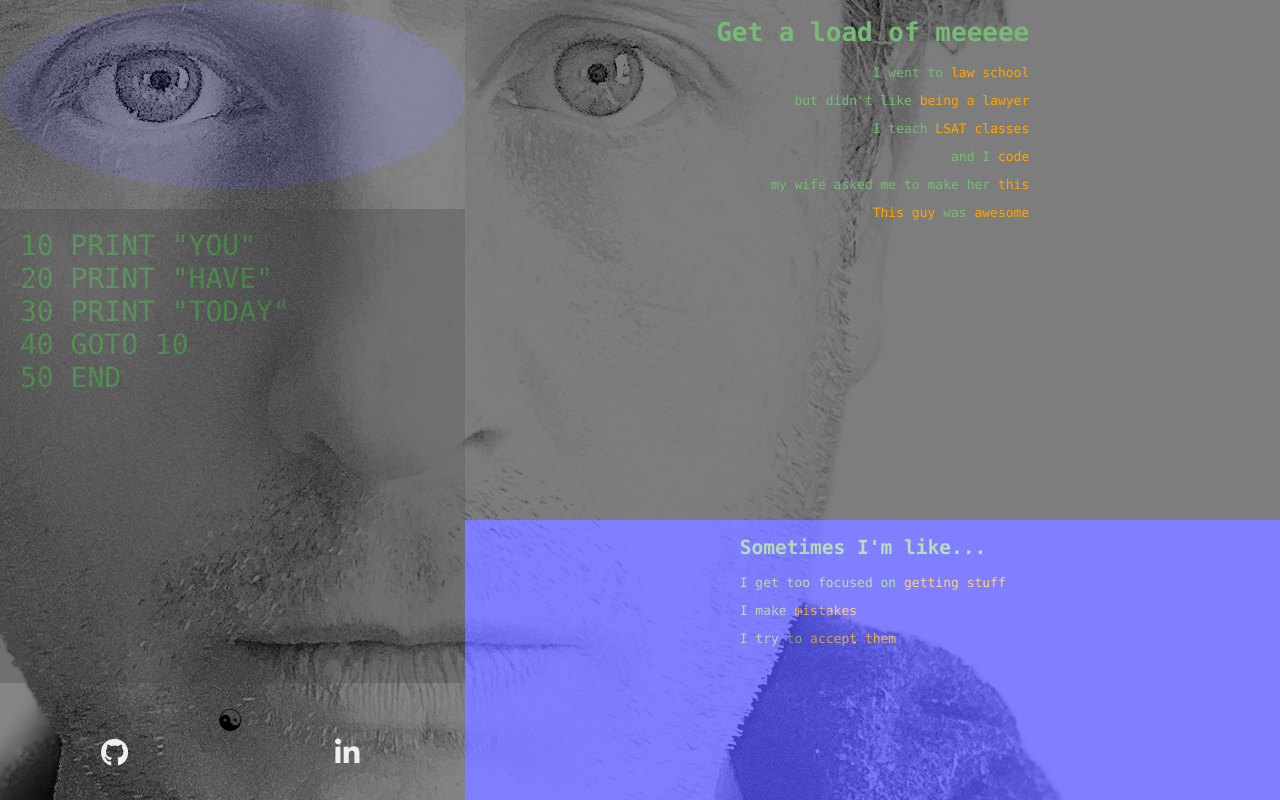
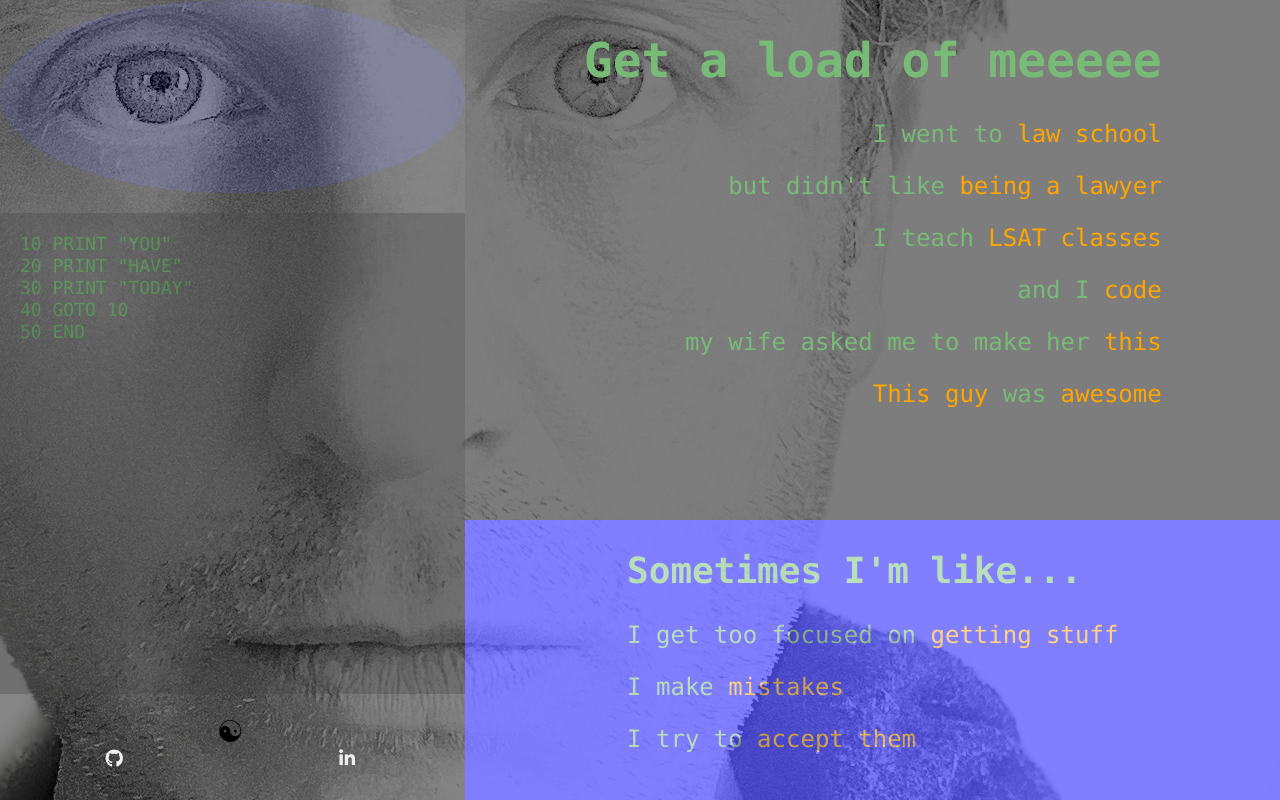
Before and after one commit to lawrend/urban-waddle-djl, a React (Create React App) app: page / in a window 1280 px wide. Built offline with nearby package versions, Linux system fonts and the light colour scheme.

Commit message:
fixed landscape issues

```diff
--- a/src/containers/checker/IngredientsCheckerHome.js
+++ b/src/containers/checker/IngredientsCheckerHome.js
@@ -1,6 +1,7 @@
 import React, {Component} from 'react';
 import CheckerInputForm from '../../components/checker/CheckerInputForm.js';
 import CheckerResultsContainer from './CheckerResultsContainer.js'
+import {Link} from 'react-router-dom';
 import '../../css/ingredients-checker.css';
 
 class IngredientsCheckerHome extends Component {
@@ -24,6 +25,7 @@ class IngredientsCheckerHome extends Component {
       <div className="ingredients-checker-container">
         <CheckerInputForm ingToCheck={this.state.ingToCheck} onSubmit={this.handleSubmit} handleChange={this.handleChange} />
         <CheckerResultsContainer results={this.state.ingToCheck.toLowerCase().split(', ')}/>
+        <Link to="/">home</Link>
       </div>
       )
   }
--- a/src/css/base.css
+++ b/src/css/base.css
@@ -13,9 +13,53 @@
 
 /*breakpoints*/
 
-@media all and (orientation:landscape) {
+/*landscape issues*/
+@media only screen and (orientation:landscape) and (max-height:828px) {
+  .right-bottom {
+    font-size: 24px;
+  }
+}
+
+@media only screen and (orientation:landscape) and (max-height:718px) {
+  .right-bottom {
+    font-size: 20px;
+  }
+}
+
+@media only screen and (orientation:landscape) and (max-height:609px) {
+  .right-bottom {
+    font-size: 18px;
+  }
+}
+
+@media only screen and (orientation:landscape) and (max-height:543px) {
+  .right-bottom {
+    font-size: 16px;
+  }
+}
+
+@media only screen and (orientation:landscape) and (max-height:475px) {
   .right-bottom {
     font-size: 13px;
+  }
+}
+
+/*portrait issues*/
+@media only screen and (min-width:1920px) {
+  .base-container {
+    font-size: 28px;
+  }
+}
+
+@media only screen and (min-width:1186px){
+.base-container {
+    font-size: 28px;
+  }
+}
+
+@media only screen and (min-width:1014px) {
+  .base-container {
+    font-size: 24px;
   }
 }
 
@@ -39,6 +83,7 @@
     width: 100%;
     height: 20%;
   }
+
   .bio-text {
     margin-top: -10px;
     display: none;
@@ -46,7 +91,6 @@
 
   .portrait {
     position: fixed;
-
   }
 
   .bio-text-subhead {
@@ -98,27 +142,6 @@
   }
 }
 
-@media only screen and (min-width:1014px) {
-  .base-container {
-    font-size: 24px;
-  }
-}
-
-@media only screen and (min-width:1186px){
-.base-container {
-    font-size: 28px;
-  }
-}
-
-@media only screen and (min-width:1920px) {
-  .base-container {
-    font-size: 28px;
-  }
-
-
-}
-
-
 @media print {
 
 }
```
